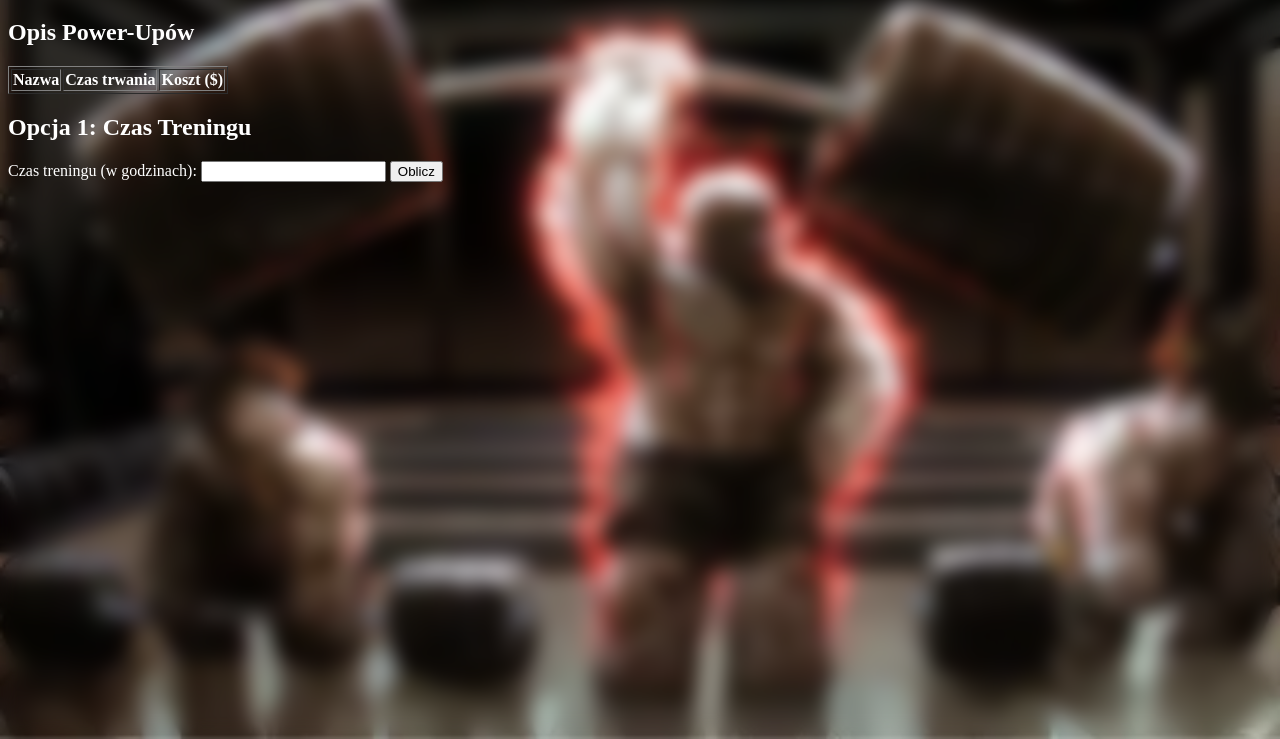
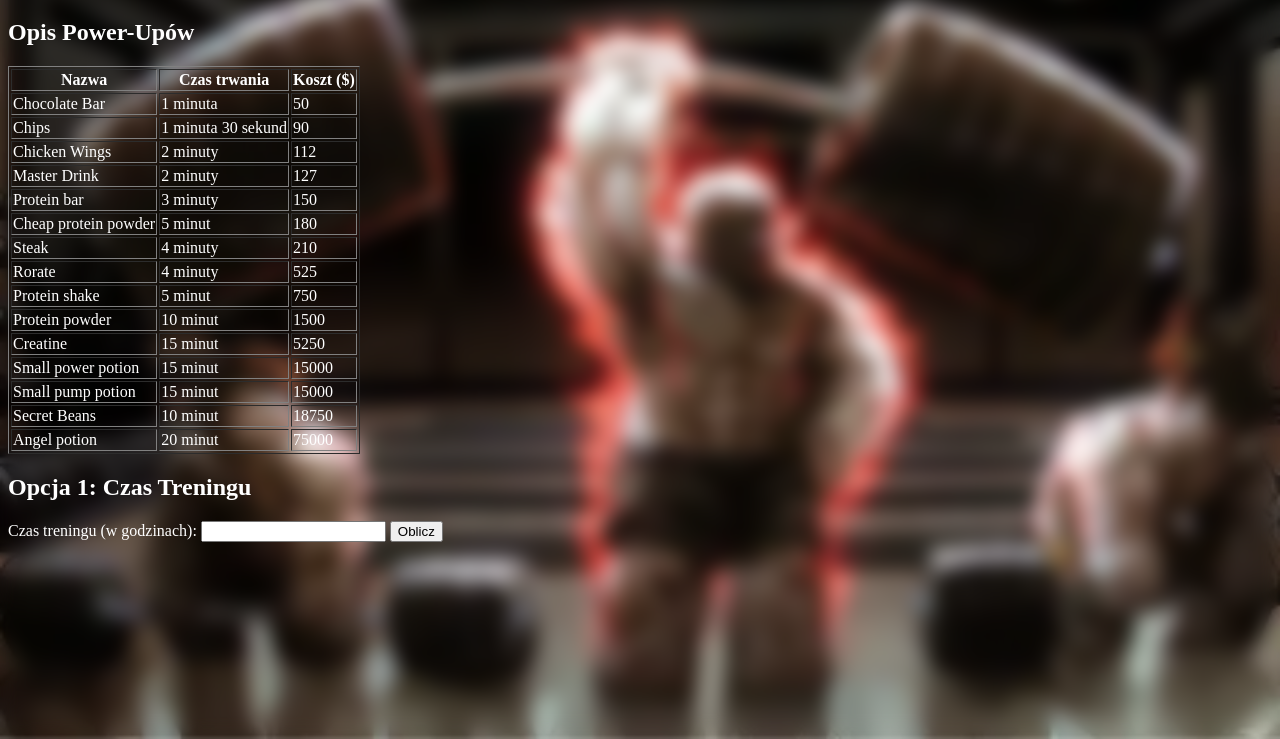
Before and after one commit to Billus5ek/Billus5ek.github.io, a plain HTML site: page index.html in a window 1280 px wide. Shown: the part 61-800 px from the top of the page. Drawn offline with Linux system fonts and the light colour scheme.

Commit message:
mostly final version

```diff
--- a/index.html
+++ b/index.html
@@ -37,7 +37,81 @@
             <th>Czas trwania</th>
             <th>Koszt ($)</th>
         </tr>
-        <!-- Wprowadź dane power-upów tutaj -->
+        <tr>
+            <td>Chocolate Bar</td>
+            <td>1 minuta</td>
+            <td>50</td>
+        </tr>
+        <tr>
+            <td>Chips</td>
+            <td>1 minuta 30 sekund</td>
+            <td>90</td>
+        </tr>
+        <tr>
+            <td>Chicken Wings</td>
+            <td>2 minuty</td>
+            <td>112</td>
+        </tr>
+        <tr>
+            <td>Master Drink</td>
+            <td>2 minuty</td>
+            <td>127</td>
+        </tr>
+        <tr>
+            <td>Protein bar</td>
+            <td>3 minuty</td>
+            <td>150</td>
+        </tr>
+        <tr>
+            <td>Cheap protein powder</td>
+            <td>5 minut</td>
+            <td>180</td>
+        </tr>
+        <tr>
+            <td>Steak</td>
+            <td>4 minuty</td>
+            <td>210</td>
+        </tr>
+        <tr>
+            <td>Rorate</td>
+            <td>4 minuty</td>
+            <td>525</td>
+        </tr>
+        <tr>
+            <td>Protein shake</td>
+            <td>5 minut</td>
+            <td>750</td>
+        </tr>
+        <tr>
+            <td>Protein powder</td>
+            <td>10 minut</td>
+            <td>1500</td>
+        </tr>
+        <tr>
+            <td>Creatine</td>
+            <td>15 minut</td>
+            <td>5250</td>
+        </tr>
+        <tr>
+            <td>Small power potion</td>
+            <td>15 minut</td>
+            <td>15000</td>
+        </tr>
+        <tr>
+            <td>Small pump potion</td>
+            <td>15 minut</td>
+            <td>15000</td>
+        </tr>
+        <tr>
+            <td>Secret Beans</td>
+            <td>10 minut</td>
+            <td>18750</td>
+        </tr>
+        <tr>
+            <td>Angel potion</td>
+            <td>20 minut</td>
+            <td>75000</td>
+        </tr>
     </table>
     <h2>Opcja 1: Czas Treningu</h2>
     <form id="timeForm">
```
